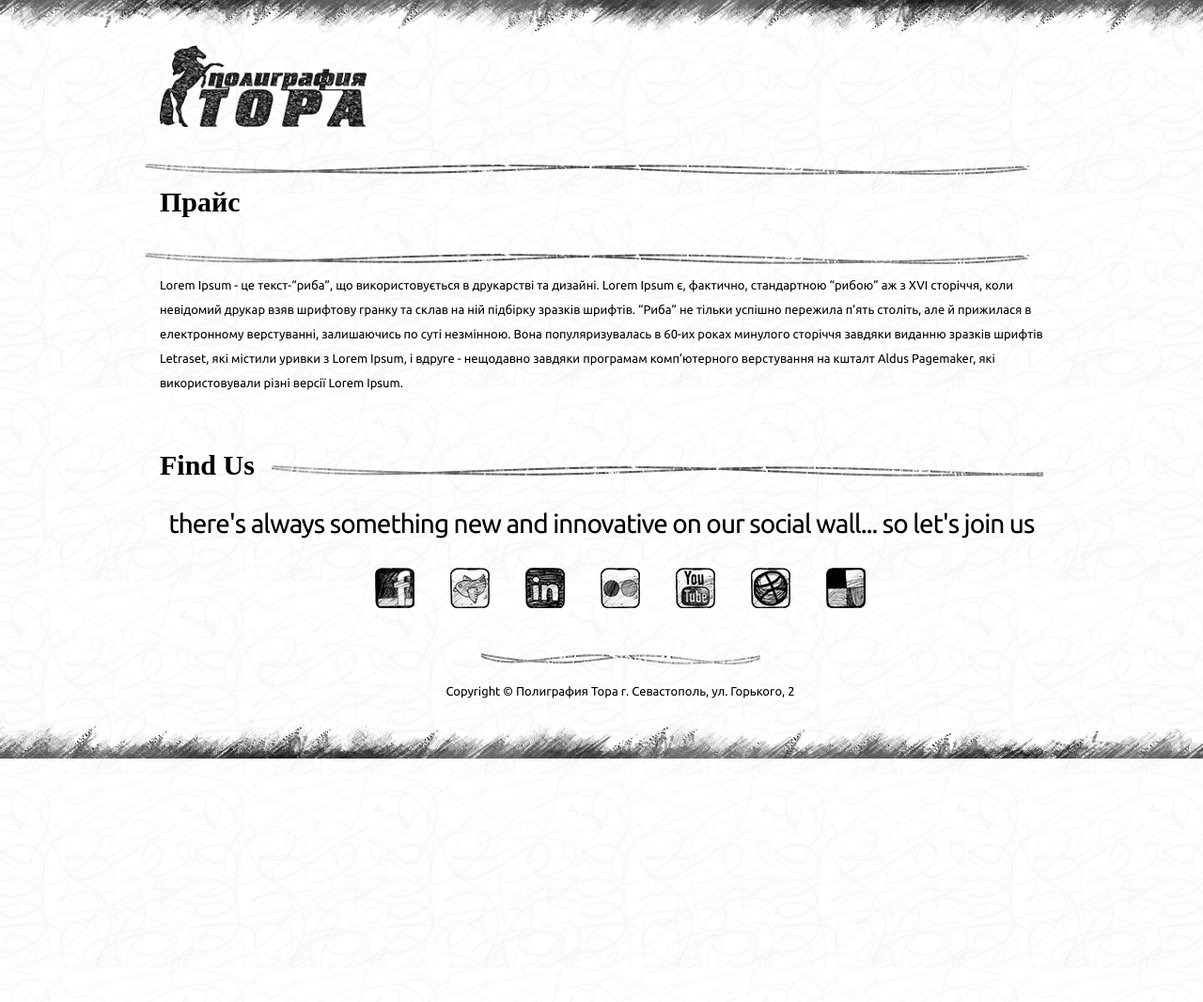
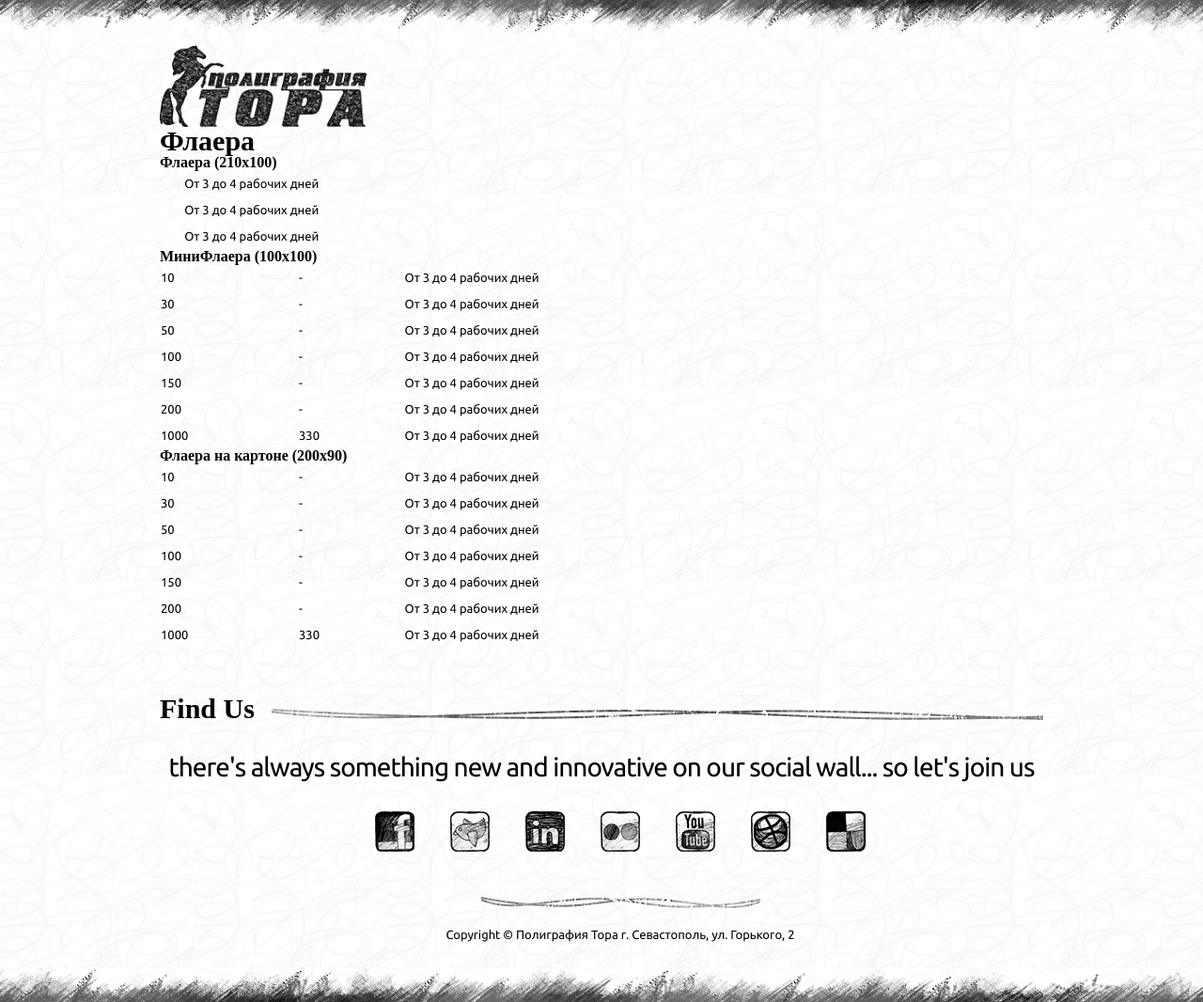
Before and after one commit to ArtTora/site, a Jekyll site: the page built from prices.md, in a window 1280 px wide. Shown: the whole page at 94% size. Built offline with Jekyll 4.4.1, drawn with Linux system fonts in a browser that asks for light colours; nearby versions of some CDN libraries; Markdown is read by kramdown in place of the engine named in the settings; a script that is not in the unit is left out; before the commit the page ends 900 px from its top, so only the background shows below that.

Commit message:
experiments with price list

```diff
--- /dev/null
+++ b/_layouts/prices.html
@@ -0,0 +1,22 @@
+---
+layout: default
+---
+
+{% for item in page.prices %}
+  <h1>{{ item.name }}</h1>
+
+  {% for format in item.formats %}
+    <h3>{{ format.name }} ({{ format.size }})</h1>
+
+    <table width="100%">
+      {% for edition in format.editions %}
+        <tr>
+          <td>{{ edition[0] }}</td>
+          <td>{% if edition[1] == 0 %}-{% else %}{{ edition[1] }}{% endif %}</td>
+          <td>От 3 до 4 рабочих дней</td>
+        </tr>
+      {% endfor %}
+    </table>
+  {% endfor %}
+
+{% endfor %}
--- a/prices.md
+++ b/prices.md
@@ -1,8 +1,29 @@
 ---
-layout: page
+layout: prices
 title: Прайс
 description:
 keywords:
+
+prices:
+  - name: Флаера
+    formats:
+      - name: Флаера
+        size: 210х100
+        editions: [[10, 0], [30, 0], [50, 0], [100, 0], [150, 0], [200, 0], [1000, 330]]
+
+        editions:
+          - name: Цена
+          - count: 10
+          - price:
+
+      - name: МиниФлаера
+        size: 100х100
+        editions: [[10, 0], [30, 0], [50, 0], [100, 0], [150, 0], [200, 0], [1000, 330]]
+
+      - name: Флаера на картоне
+        size: 200х90
+        editions: [[10, 0], [30, 0], [50, 0], [100, 0], [150, 0], [200, 0], [1000, 330]]
+
 ---
 
 Lorem Ipsum - це текст-"риба", що використовується в друкарстві та дизайні. Lorem Ipsum є, фактично, стандартною "рибою" аж з XVI сторіччя, коли невідомий друкар взяв шрифтову гранку та склав на ній підбірку зразків шрифтів. "Риба" не тільки успішно пережила п'ять століть, але й прижилася в електронному верстуванні, залишаючись по суті незмінною. Вона популяризувалась в 60-их роках минулого сторіччя завдяки виданню зразків шрифтів Letraset, які містили уривки з Lorem Ipsum, і вдруге - нещодавно завдяки програмам комп'ютерного верстування на кшталт Aldus Pagemaker, які використовували різні версії Lorem Ipsum.
```
